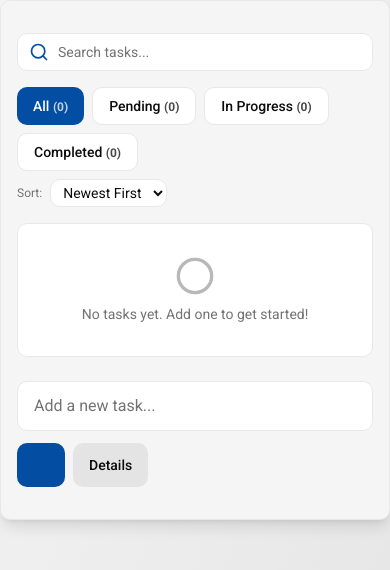
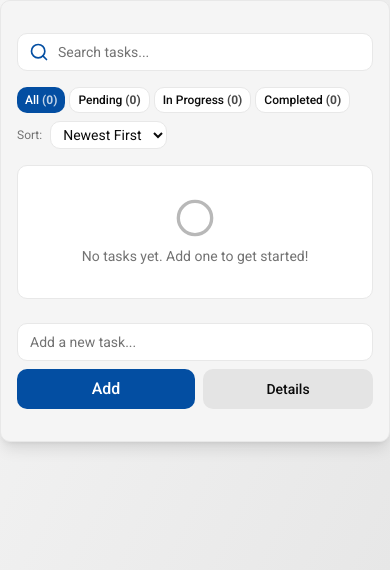
Before and after one commit to shreejanmishra/Tresata_Round_1, a React (Vite) app: page / in a window 390 px wide. Shown: the top 570 px of the page. Built offline with nearby package versions, Linux system fonts and the light colour scheme.

Commit message:
Mobile responsiveness imporvement 1

```diff
--- a/src/TaskAdder.jsx
+++ b/src/TaskAdder.jsx
@@ -18,7 +18,7 @@ const TaskAdder = ({ onAddTask }) => {
   return (
     <form
       onSubmit={handleSubmit}
-      className="flex flex-col gap-3"
+      className="flex flex-col gap-2 sm:gap-3"
       aria-label="Add new task form"
     >
       <input
@@ -27,7 +27,7 @@ const TaskAdder = ({ onAddTask }) => {
         onChange={(e) => setTitleInput(e.target.value)}
         aria-label="Enter task title"
         placeholder="Add a new task..."
-        className="px-4 py-3 rounded-lg bg-card border border-border text-foreground placeholder-muted-foreground focus:outline-none focus:ring-2 focus:ring-primary"
+        className="px-3 sm:px-4 py-2 sm:py-3 rounded-lg bg-card border border-border text-foreground placeholder-muted-foreground focus:outline-none focus:ring-2 focus:ring-primary text-sm sm:text-base"
       />
       {showDescription && (
         <textarea
@@ -35,16 +35,16 @@ const TaskAdder = ({ onAddTask }) => {
           onChange={(e) => setDescriptionInput(e.target.value)}
           placeholder="Add task description (optional)..."
           aria-label="Enter task description"
-          className="px-4 py-3 rounded-lg bg-card border border-border text-foreground placeholder-muted-foreground focus:outline-none focus:ring-2 focus:ring-primary resize-none h-24"
+          className="px-3 sm:px-4 py-2 sm:py-3 rounded-lg bg-card border border-border text-foreground placeholder-muted-foreground focus:outline-none focus:ring-2 focus:ring-primary resize-none h-20 sm:h-24 text-sm"
         />
       )}
-      <div className="flex gap-2">
+      <div className="flex gap-2 flex-wrap sm:flex-nowrap">
         <button
           type="submit"
           aria-label="Add new task"
-          className="px-6 py-3 bg-primary text-primary-foreground rounded-lg hover:opacity-90 transition-opacity font-medium flex items-center gap-2"
+          className="px-4 sm:px-6 py-2 sm:py-3 bg-primary text-primary-foreground rounded-lg hover:opacity-90 active:opacity-80 transition-opacity font-medium flex items-center gap-2 flex-1 sm:flex-initial justify-center"
         >
-          <span className="hidden sm:inline">Add</span>
+          <span className="text-center">Add</span>
         </button>
         <button
           type="button"
@@ -54,7 +54,11 @@ const TaskAdder = ({ onAddTask }) => {
               ? "Hide description field"
               : "Show description field"
           }
-          className="px-4 py-3 bg-secondary text-foreground rounded-lg hover:opacity-90 transition-opacity font-medium text-sm"
+          className={`px-3 sm:px-4 py-2 sm:py-3 rounded-lg font-medium text-sm sm:text-base transition-all duration-200 cursor-pointer flex-1 sm:flex-initial ${
+            showDescription
+              ? "bg-primary text-primary-foreground"
+              : "bg-secondary text-secondary-foreground hover:bg-primary hover:text-primary-foreground active:bg-primary active:text-primary-foreground"
+          }`}
         >
           {showDescription ? "Hide" : "Details"}
         </button>
--- a/src/TaskFilters.jsx
+++ b/src/TaskFilters.jsx
@@ -27,7 +27,7 @@ export default function TaskFilters({
 
   return (
     <div
-      className="flex gap-2 flex-wrap"
+      className="flex gap-1 sm:gap-2 flex-wrap"
       role="group"
       aria-label="Filter tasks by status"
     >
@@ -36,7 +36,7 @@ export default function TaskFilters({
           key={f.value}
           onClick={() => onFilterChange(f.value)}
           aria-current={currentFilter === f.value ? "true" : "false"}
-          className={`px-4 py-2 rounded-lg font-medium transition-all whitespace-nowrap text-sm ${
+          className={`px-2 sm:px-4 py-1 sm:py-2 rounded-lg font-medium transition-all whitespace-nowrap text-xs sm:text-sm ${
             currentFilter === f.value
               ? "bg-primary text-primary-foreground"
               : "bg-card border border-border text-foreground hover:border-primary"
```
